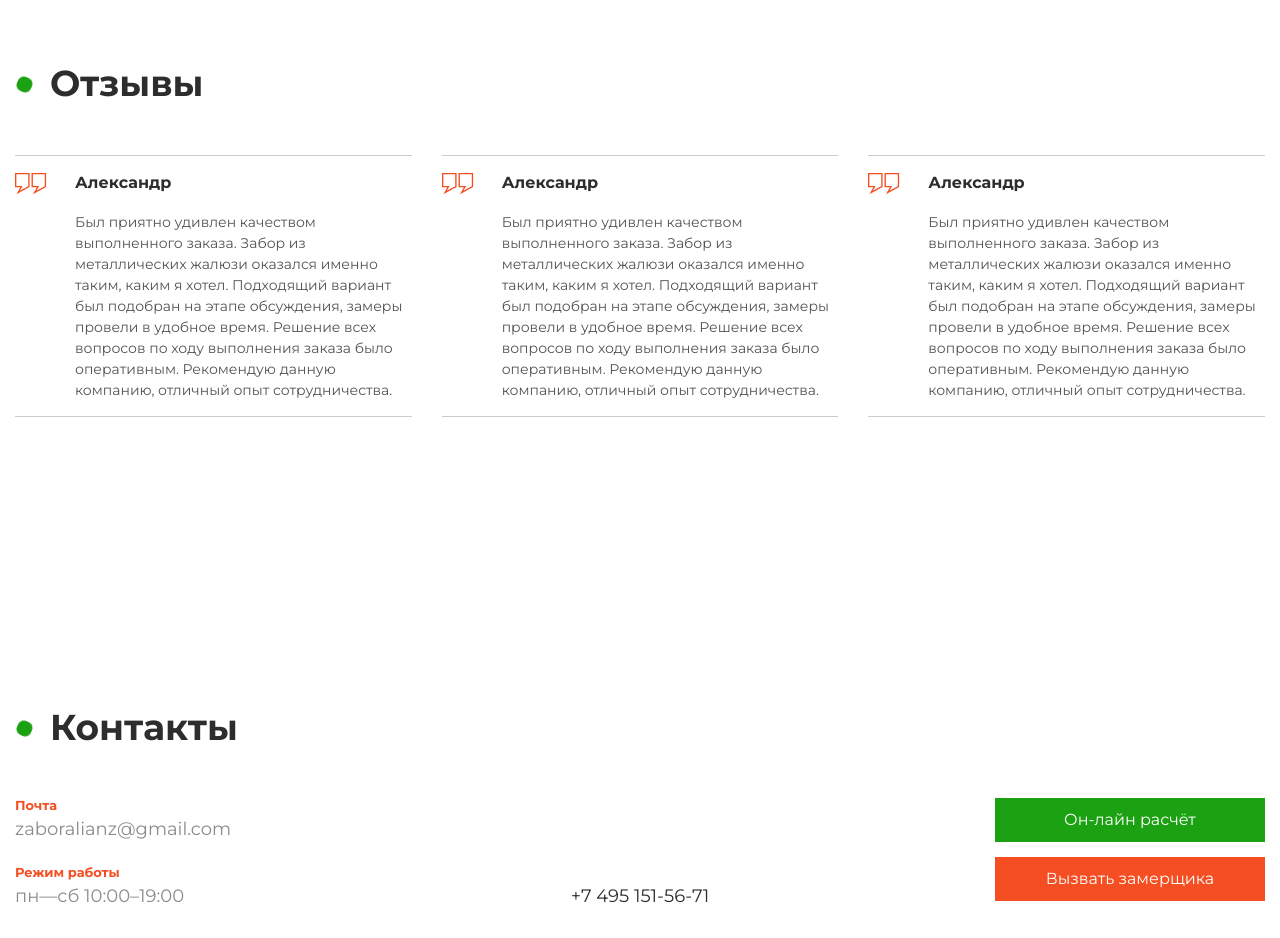
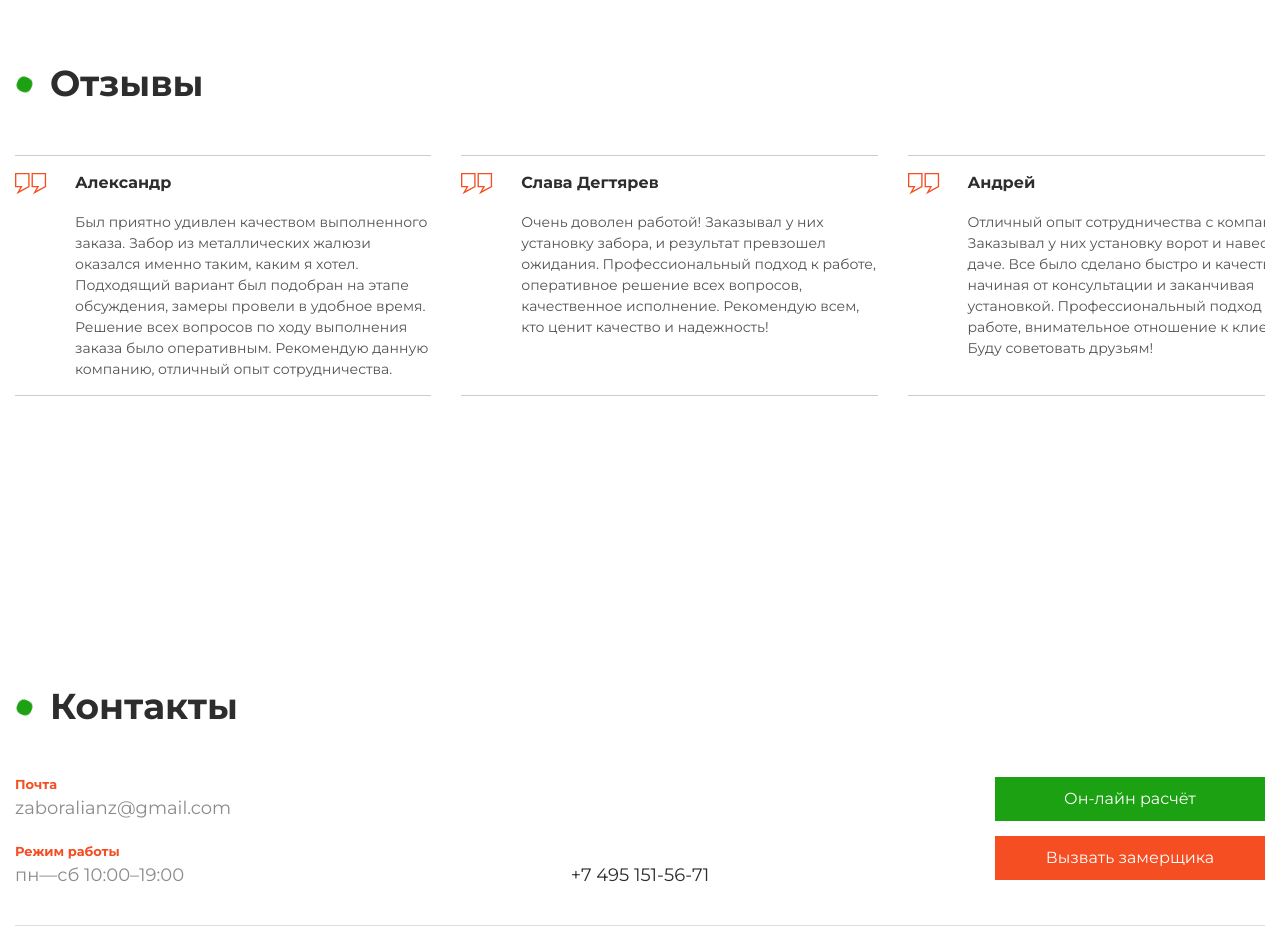
Before and after one commit to rmnv-s/zabor-alianz, a plain HTML site: page src/index.html in a window 1280 px wide. Shown: the part 5105-6043 px from the top of the page. Drawn offline with nearby package versions, Linux system fonts and the light colour scheme.

Commit message:
fix: отзывы

```diff
--- a/src/index.html
+++ b/src/index.html
@@ -574,26 +574,34 @@
             </div>
             <!--  -->
             <div class="comment__slide">
-              <span class="comment__slide-name">Александр</span>
+              <span class="comment__slide-name">Слава Дегтярев</span>
               <p class="comment__slide-text">
-                Был приятно удивлен качеством выполненного заказа. Забор из
-                металлических жалюзи оказался именно таким, каким я хотел.
-                Подходящий вариант был подобран на этапе обсуждения, замеры
-                провели в удобное время. Решение всех вопросов по ходу
-                выполнения заказа было оперативным. Рекомендую данную компанию,
-                отличный опыт сотрудничества.
+                Очень доволен работой! Заказывал у них установку забора, и
+                результат превзошел ожидания. Профессиональный подход к работе,
+                оперативное решение всех вопросов, качественное исполнение.
+                Рекомендую всем, кто ценит качество и надежность!
               </p>
             </div>
             <!--  -->
             <div class="comment__slide">
-              <span class="comment__slide-name">Александр</span>
+              <span class="comment__slide-name">Андрей</span>
               <p class="comment__slide-text">
-                Был приятно удивлен качеством выполненного заказа. Забор из
-                металлических жалюзи оказался именно таким, каким я хотел.
-                Подходящий вариант был подобран на этапе обсуждения, замеры
-                провели в удобное время. Решение всех вопросов по ходу
-                выполнения заказа было оперативным. Рекомендую данную компанию,
-                отличный опыт сотрудничества.
+                Отличный опыт сотрудничества с компанией! Заказывал у них
+                установку ворот и навеса на даче. Все было сделано быстро и
+                качественно, начиная от консультации и заканчивая установкой.
+                Профессиональный подход к работе, внимательное отношение к
+                клиенту. Буду советовать друзьям!
+              </p>
+            </div>
+            <!--  -->
+            <div class="comment__slide">
+              <span class="comment__slide-name">Екатерина Хромова</span>
+              <p class="comment__slide-text">
+                Я в восторге от работы компании! Мы заказывали у них установку
+                забора, и результат превзошел все ожидания. Все этапы - от
+                выбора материала до установки, прошли гладко и оперативно.
+                Команда проявила профессионализм и внимательное отношение к
+                нашим пожеланиям. Благодарю за отличный сервис!
               </p>
             </div>
             <!--  -->
@@ -637,6 +645,56 @@
         <a class="footer__web" href="#">Разработка сайта</a>
       </footer>
     </div>
+
+    <!-- <section class="popup profile-popup">
+      <div class="popup__container">
+        <form
+          class="popup__form popup__form-profile"
+          name="popup__form-profile"
+        >
+          <h2 class="popup__title">Редактировать профиль</h2>
+          <fieldset class="popup__form-set">
+            <label class="popup__form-field">
+              <input
+                class="popup__input popup__input-name"
+                type="text"
+                id="name-input"
+                placeholder="Имя"
+                value=""
+                minlength="2"
+                maxlength="40"
+                required
+              />
+              <span class="popup__input-error name-input-error"></span>
+            </label>
+
+            <label class="popup__form-field">
+              <input
+                class="popup__input popup__input-about"
+                type="text"
+                id="about-input"
+                placeholder="Профессиональная деятельность"
+                value=""
+                minlength="2"
+                maxlength="200"
+                required
+              />
+              <span class="popup__input-error about-input-error"></span>
+            </label>
+            <button
+              class="popup__save-btn popup__submit popup__submit-profile"
+              type="submit"
+            >
+              Сохранить
+            </button>
+          </fieldset>
+        </form>
+        <button class="popup__close-btn" type="submit" title="Закрыть">
+          Закрыть
+        </button>
+      </div>
+    </section> -->
+
     <script src="https://cdn.jsdelivr.net/npm/swiper@11/swiper-bundle.min.js"></script>
     <script src="./js/script.min.js"></script>
   </body>
--- a/src/scss/blocks/comment/comment.scss
+++ b/src/scss/blocks/comment/comment.scss
@@ -7,7 +7,7 @@
   }
 
   &__inner {
-    display: flex;
+    display: -webkit-box;
     overflow-x: auto;
     padding-bottom: 3rem;
 
@@ -32,22 +32,42 @@
     &::-webkit-scrollbar-thumb:window-inactive {
       background: #41617d !important;
     }
+
+    & :not(:last-child) {
+      margin-right: 3rem;
+
+      @media (max-width: 425px) {
+        margin-right: 3rem;
+      }
+    }
   }
 
   &__slide {
     border-top: 1px solid #ccc;
     border-bottom: 1px solid #ccc;
     padding: 1.5rem 0;
+    max-width: 33.3%;
 
-    &:not(:last-child) {
-      margin-right: 3rem;
-    }
+    // max-width: 30rem;
 
     @media (max-width: 1260px) {
       min-width: 48rem;
     }
+
     @media (max-width: 673px) {
       min-width: 38.8rem;
+    }
+
+    @media (max-width: 425px) {
+      min-width: 39.5rem;
+    }
+    @media (max-width: 375px) {
+      min-width: 34.5rem;
+    }
+
+    @media (max-width: 320px) {
+      max-width: 100%;
+      min-width: 28.5rem;
     }
   }
 
@@ -77,7 +97,12 @@
     color: $main-grey;
 
     @media (max-width: 673px) {
-      padding: 1.7rem 0 0 0rem;
+      padding: 1.7rem 1rem 0 0rem;
+    }
+
+    @media (max-width: 375px) {
+      font-size: 1.2rem;
+      // padding: 1.7rem 1rem 0 0rem;
     }
   }
 }
```
Also changed, not shown: src/css/main.min.css.
